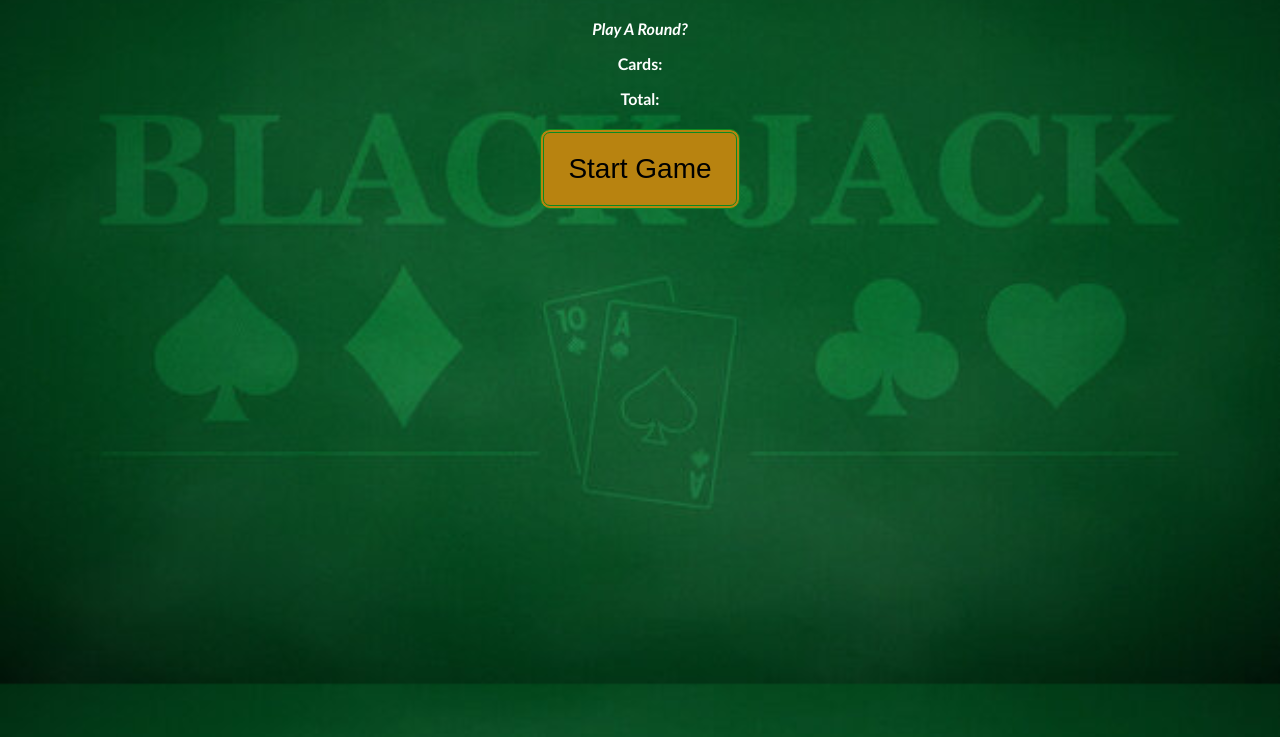
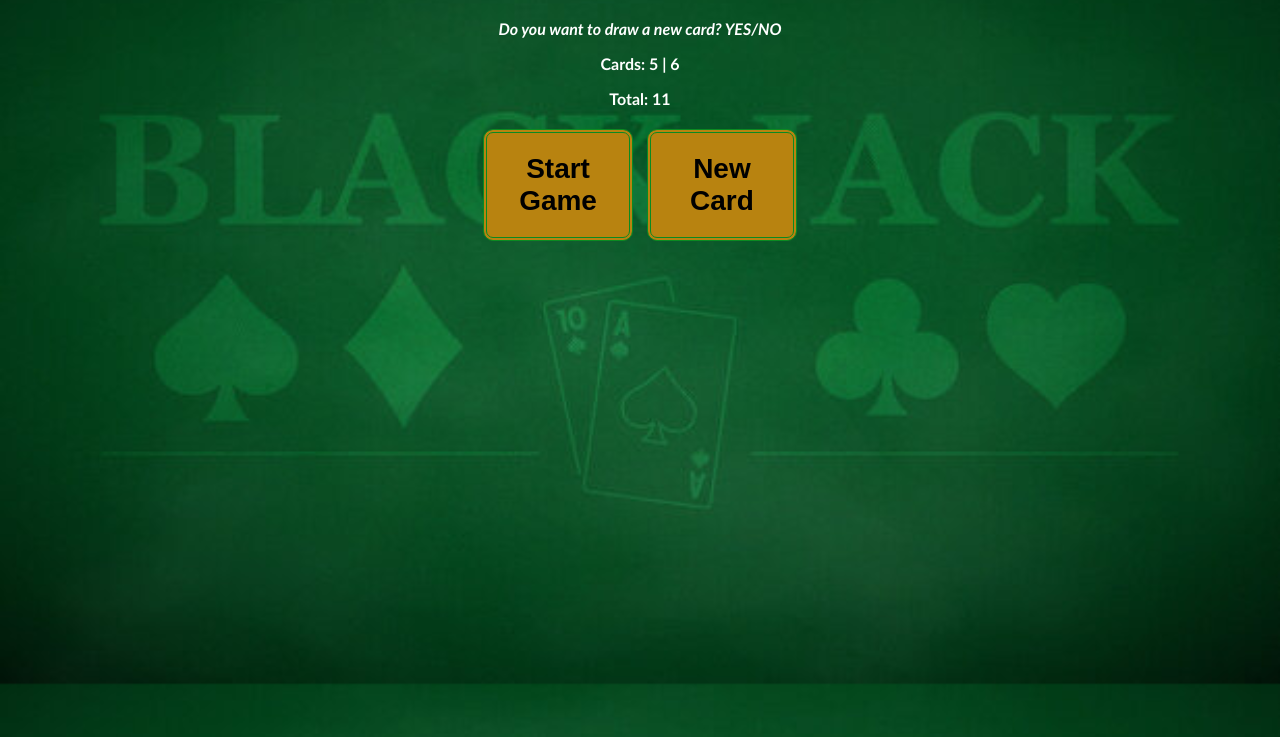
Before and after one commit to Noriomusha/BlackJack-JavaScript, a plain HTML site: page index.html in a window 1280 px wide. Both pictures are taken after a click on the button "Start Game". Shown: the part 63-800 px from the top of the page. Drawn offline with Linux system fonts and the light colour scheme.

Commit message:
new card function
add functionality of new card button

```diff
--- a/index.css
+++ b/index.css
@@ -10,22 +10,22 @@ body {
 h1 {
     color: rgb(184, 131, 16);
     text-align: center;
+}
 
-}
 button {
     display: inline-block;
     background-color: rgb(184, 131, 16);
     padding: 20px;
-    width: 200px;
+    width: 150px;
     text-align: center;
     border: 4px double #0a8a22;
     border-radius: 10px;
     font-size: 28px;
-    cursor: pointer; /* add this line */
+    cursor: pointer;
     margin: 5px;
+    font-weight: bold;
+}
 
-
-}
 button:hover {
     background-color: orange;
 }
@@ -33,5 +33,4 @@ button:hover {
 #message-el {
     text-align: center;
     font-style:italic;
-
 }
--- a/index.html
+++ b/index.html
@@ -10,10 +10,10 @@
 <body>
     <h1>BlackJack</h1>
     <p id="message-el">Play A Round?</p>
-    <p>Cards: </p>
-    <p>Total: </p>
+    <p id="cards-el">Cards: </p>
+    <p id="sum-el">Total: </p>
     <button type="button" id="btnStartGame" onclick="startGame()">Start Game</button>
-
+    <button type="button" id="btnNewCard" onclick="newCard()">New Card</button>
     <script src = index.js> </script>
 </body>
 </html>
--- a/index.js
+++ b/index.js
@@ -1,21 +1,20 @@
-// 1. Create two variables, firstCard and secondCard.
-let firstCard = Math.floor(Math.random() * 10) + 2
-let secondCard = Math.floor(Math.random() * 10) + 2
+let firstCard = 0
+let secondCard = 0
+let newCards = 0
+let sum = 0
 let hasBlackJack = false
 let isAlive = true
 let message = ""
-// Set their values to a random number between 2-11
-
-// 2. Create a variable, sum, and set it to the sum of the two cards
-console.log(firstCard, secondCard)
-let sum = firstCard + secondCard;
-console.log(sum);
+let messageEl = document.getElementById("message-el")
+let sumEl = document.getElementById("sum-el")
+let cardsEl = document.getElementById("cards-el")
 
 
 
-console.log(message);
-
 function startGame(){
+    firstCard = Math.floor(Math.random() * 10) + 2
+    secondCard = Math.floor(Math.random() * 10) + 2
+    sum =  firstCard + secondCard
     if(sum <21){
         message = "Do you want to draw a new card?  YES/NO"
     }else if  (sum === 21){
@@ -25,4 +24,25 @@ function startGame(){
         message = "You're out of the game!"
         isAlive = false
     }
+    sumEl.textContent = "Total: " + sum
+    cardsEl.textContent = "Cards: " + firstCard + " | " + secondCard
+    messageEl.textContent = message
 }
+
+function newCard()
+{
+    let newCard = Math.floor(Math.random() * 10) + 2
+    sum += newCard
+    if(sum <21){
+        message = "Do you want to draw a new card?  YES/NO"
+    }else if  (sum === 21){
+        message = "Wohoo! You've got Blackjack!"
+        hasBlackJack = true
+    }else{
+        message = "You're out of the game!"
+        isAlive = false
+    }
+    sumEl.textContent = "Total: " + sum
+    cardsEl.textContent = "Cards: " + firstCard + " | " + secondCard + " | " + newCard
+    messageEl.textContent = message
+}
```
